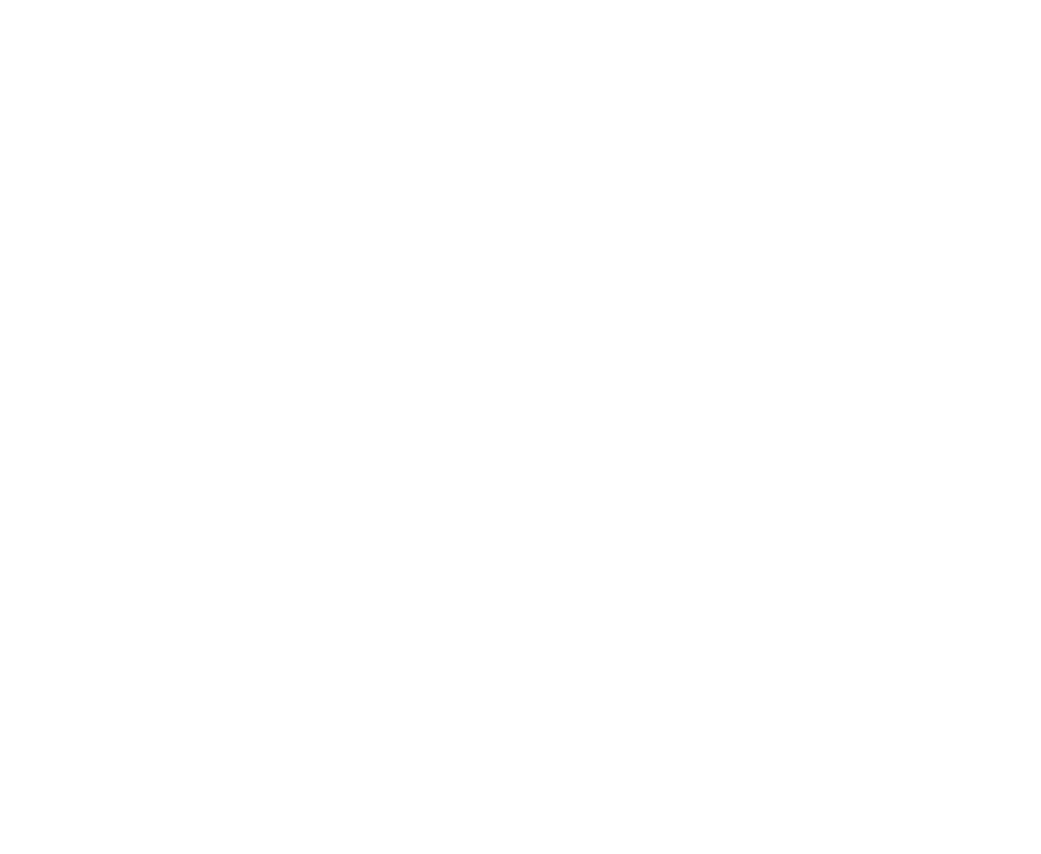
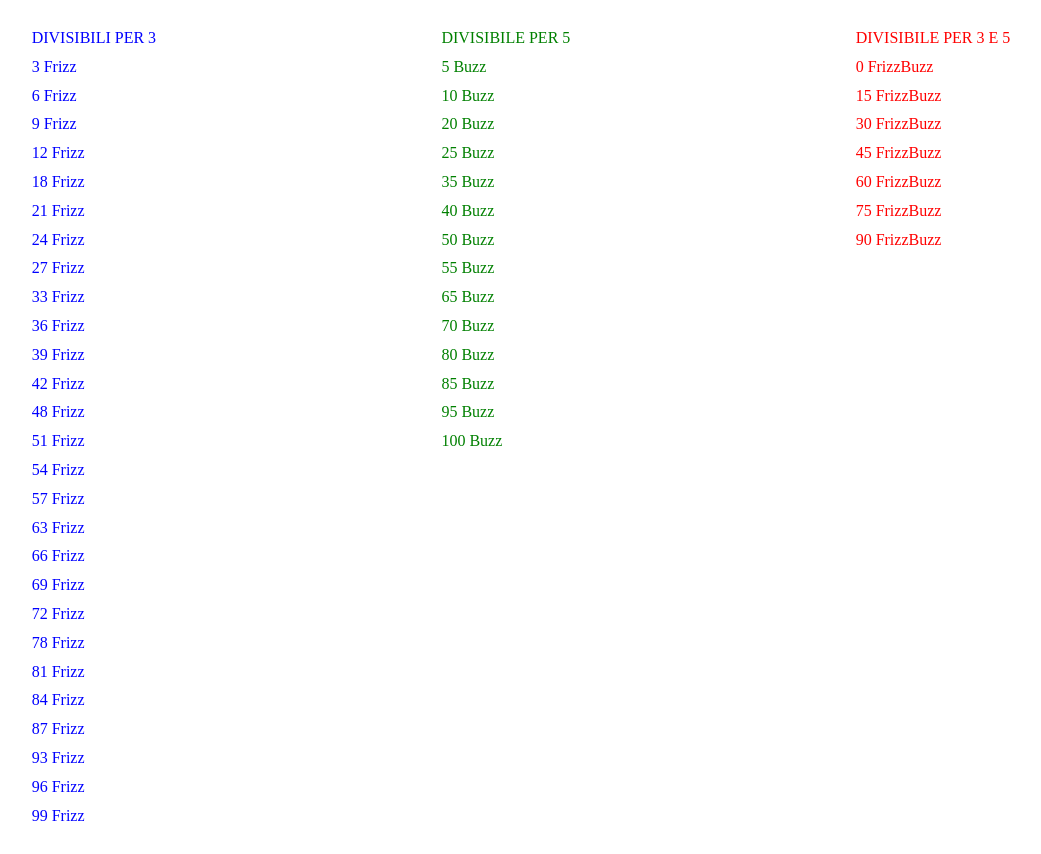
Before and after one commit to LorenzoOgnibene/js-fizzbuzz, a plain HTML site: page index.html in a window 1280 px wide. Shown: the whole page, without its empty margins (139-1180 px from the left). Before the commit the page ends 800 px from the top, so only its background shows below. Drawn offline with Linux system fonts and the light colour scheme.

Commit message:
Bonus 1 and 2

```diff
--- /dev/null
+++ b/css/style.css
@@ -0,0 +1,21 @@
+#my-output{
+    display: flex;
+    justify-content: space-around;
+}
+
+#my-output ul{
+    list-style-type: none;
+    line-height: 1.8;
+}
+
+.c-red{
+    color: red;
+}
+
+.c-blue{
+    color: blue;
+}
+
+.c-green{
+    color: green;
+}
--- a/index.html
+++ b/index.html
@@ -5,10 +5,27 @@
         <meta http-equiv="X-UA-Compatible" content="IE=edge">
         <meta name="viewport" content="width=device-width, initial-scale=1.0">
         <title>Amico FizzBuzz</title>
-
+        <!-- IMPORT MY CUSTOM STYLE -->
+        <link rel="stylesheet" href="./css/style.css">
     </head>
     <body>
-
+        <section id="my-output">
+            <div>
+                <ul id="frizz">
+                    <li>DIVISIBILI PER 3</li>
+                </ul>
+            </div>
+            <div>
+                <ul id="buzz">
+                    <li>DIVISIBILE PER 5</li>
+                </ul>
+            </div>
+            <div>
+                <ul id="frizzbuzz">
+                    <li>DIVISIBILE PER 3 E 5</li>
+                </ul>
+            </div>
+        </section>
 
 
         <script type="text/javaScript" src="./js/javascript.js"></script>
--- a/js/javascript.js
+++ b/js/javascript.js
@@ -6,15 +6,24 @@
 
 */
 
+const frizzOutput = document.getElementById('frizz');
+const buzzOutput = document.getElementById('buzz');
+const frizzbuzzOutput = document.getElementById('frizzbuzz');
+
 for (let i = 0; i < 101; i++){
     console.log(i);
 
     if (i % 3 === 0 && i % 5 === 0){
         console.log(i + 'FrizzBuzz');
-    }
-    else if (i % 3 === 0){
+        frizzbuzzOutput.innerHTML += `<li> ${i} FrizzBuzz</li>`
+        frizzbuzzOutput.classList.add('c-red');
+    }else if (i % 3 === 0){
         console.log(i + 'frizz')
+        frizzOutput.innerHTML += `<li> ${i} Frizz</li>`
+        frizzOutput.classList.add('c-blue');
     }else if (i % 5 === 0){
         console.log(i + 'buzz');
+        buzzOutput.innerHTML += `<li> ${i} Buzz</li>`
+        buzzOutput.classList.add('c-green');
     }
 }
```
